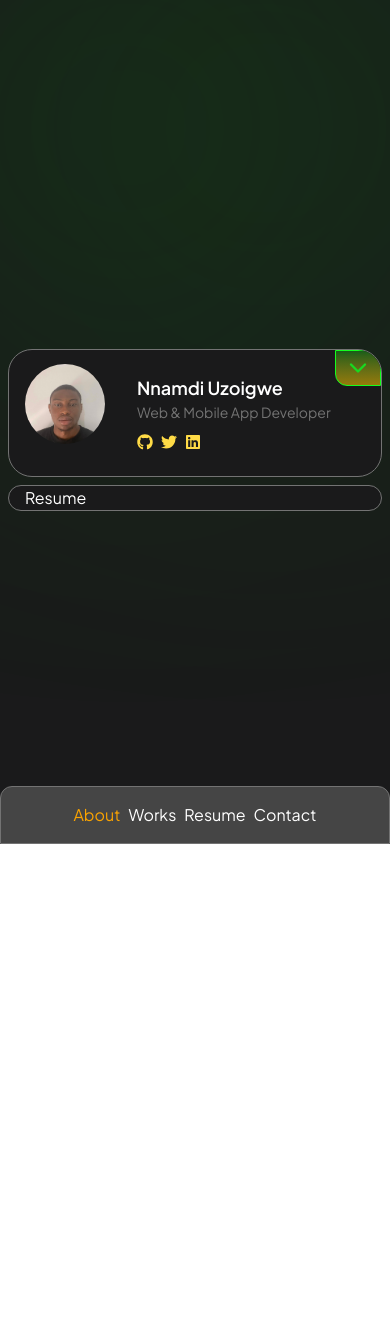
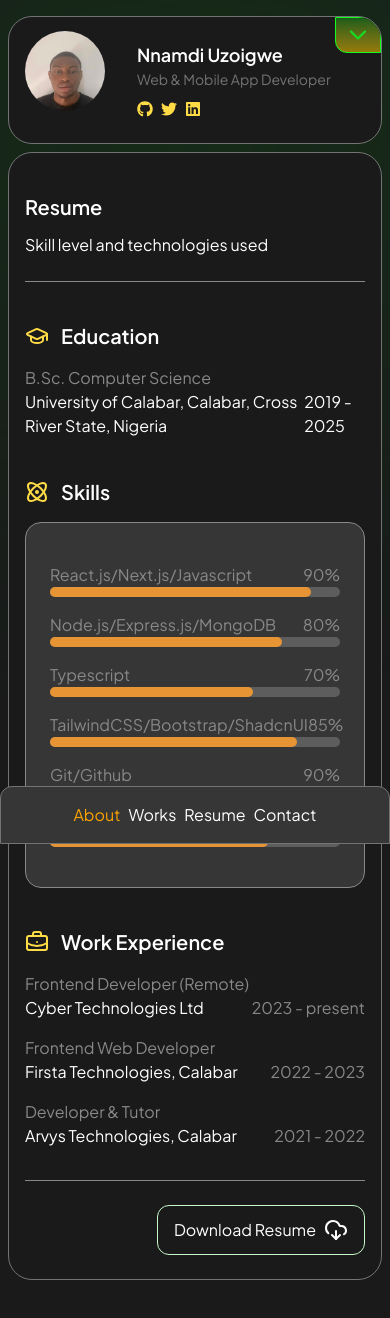
Before and after one commit to Nnamdi-Uzoigwe/Nnamdi-portfolio-site, a React (Vite) app in the folder portfolio-client/: page /resume in a window 390 px wide. Shown: the top 1318 px of the page. Before the commit the page ends 844 px from the top, so only its background shows below. Built offline with nearby package versions, Linux system fonts and the light colour scheme.

Commit message:
resume and contact

```diff
--- a/portfolio-client/src/App.tsx
+++ b/portfolio-client/src/App.tsx
@@ -15,7 +15,7 @@ function App() {
       <div className="absolute top-0 lg:top-20 right-0 w-64 h-64 bg-[#04910c] rounded-full blur-[200px] opacity-60"></div>
       <Router>
         <Sidebar />
-        <main className="w-full bg-[#1a1a1b] z-40 mt-0 lg:mt-[80px] ml-0 lg:ml-[290px] px-4 lg:px-8 rounded-[24px] border-1 border-[#737373]">
+        <main className="w-full bg-[#1a1a1b] z-40 mt-0 lg:mt-[80px] mb-20 lg:mb-0 ml-0 lg:ml-[290px] px-4 lg:px-8 rounded-[24px] border-1 border-[#737373]">
           <div className="flex justify-center">
             <Navigation />
           </div>
--- a/portfolio-client/src/components/Navigation.tsx
+++ b/portfolio-client/src/components/Navigation.tsx
@@ -4,7 +4,7 @@ import { Link } from "react-router-dom";
 export default function Navigation() {
     const [active, setActive] = useState("about")
     return (
-        <div className="bg-[#454545] w-full lg:w-fit py-[16px] border-1 border-[#737373] fixed bottom-0 lg:sticky flex justify-center lg:justify-start gap-2 lg:gap-10 rounded-b-0 lg:rounded-b-[12px] rounded-t-[12px] lg:rounded-t-[12px] px-[24px]">
+        <div className="bg-[#373636] w-full lg:w-fit py-[16px] border-1 border-[#737373] fixed bottom-0 lg:sticky flex justify-center lg:justify-start gap-2 lg:gap-10 rounded-b-0 lg:rounded-b-[12px] rounded-t-[12px] lg:rounded-t-[12px] px-[24px]">
             <Link to="/" onClick={() => setActive("about")} className={`${active === "about" ? "text-[#faa300]" : "text-white"}`}>About</Link>
             <Link to="/works" onClick={() => setActive("works")} className={`${active === "works" ? "text-[#faa300]" : "text-white"}`}>Works</Link>
             <Link to="/resume" onClick={() => setActive("resume")} className={`${active === "resume" ? "text-[#faa300]" : "text-white"}`}>Resume</Link>
--- /dev/null
+++ b/portfolio-client/src/components/Progress.tsx
@@ -0,0 +1,18 @@
+interface ProgressProps {
+    technology: string;
+    level: string;
+}
+
+export default function Progress({technology, level}:ProgressProps) {
+    return (
+        <div className="flex flex-col w-full my-4">
+            <div className="flex justify-between">
+                <h5 className="text-md text-[#888888]">{technology}</h5>
+                <h5 className="text-md text-[#888888]">{level}</h5>
+            </div>
+            <div className="bg-[#5d5d5d] h-[10px] rounded-[40px] w-full">
+                <div className="h-[10px] rounded-[40px] bg-[#e69434]" style={{ width: level }}></div>
+            </div>
+        </div>
+    )
+}
--- a/portfolio-client/src/pages/About.tsx
+++ b/portfolio-client/src/pages/About.tsx
@@ -31,7 +31,7 @@ export default function About() {
   return (
     <div className="mt-10 z-40">
       <header>
-        <h2 className="text-xl lg:text-3xl font-semibold mb-4">About Me</h2>
+        <h2 className="text-xl lg:text-3xl font-semibold mb-3">About Me</h2>
         <p className="leading-7">
           I began my journey as a web developer in 2020, and since then, I've
           continued to grow and evolve as a developer, taking on new challenges
@@ -45,7 +45,7 @@ export default function About() {
         </p>
       </header>
 
-      <div className="pb-20 lg:pb-10">
+      <div className="pb-10">
         <h3 className="text-lg lg:text-2xl font-semibold mb-6">Skills & Expertise</h3>
 
         <div className="grid lg:grid-cols-2 gap-4 lg:gap-6">
--- a/portfolio-client/src/pages/Contact.tsx
+++ b/portfolio-client/src/pages/Contact.tsx
@@ -1,5 +1,50 @@
+import { Send } from "lucide-react";
+
 export default function Contact() {
-    return (
-        <div>Contact</div>
-    )
+  return (
+    <div className="mt-10 mb-10">
+      <header className="mb-6">
+        <h2 className="text-xl lg:text-3xl font-semibold mb-3">Contact</h2>
+        <p className="">Interested in collaborating?</p>
+      </header>
+
+      <div className="flex justify-start">
+        <h1 className="text-[35px] lg:text-[60px] text-[#5d5d5d] font-semibold">
+          LET'S MAKE IT HAPPEN!
+        </h1>
+      </div>
+
+      <form className="bg-[#373636] p-6 rounded-[20px]">
+        <div className="w-full">
+            <p className="mb-1 font-semibold">Full name</p>
+            <input
+                type="text"
+                placeholder="Enter name"
+                className="border-1 border-gray-200 p-2 rounded-[8px] w-full"
+            />
+        </div>
+
+        <div className="w-full mt-6">
+            <p className="mb-1 font-semibold">Email Address</p>
+            <input
+                type="text"
+                placeholder="Enter email"
+                className="border-1 border-gray-200 p-2 rounded-[8px] w-full"
+            />
+        </div>
+
+        <div className="w-full mt-6">
+            <p className="mb-1 font-semibold">Message</p>
+            <textarea
+                placeholder="Write Message"
+                className="border-1 border-gray-200 p-2 h-auto min-h-[150px] rounded-[8px] w-full"
+            ></textarea>
+        </div>
+        <button className="mt-4 rounded-[8px] p-3 w-full flex justify-center cursor-pointer items-center gap-2 bg-gradient-to-r from-[#faa300] to-[#946000]">
+            Send Message
+            <Send />
+        </button>
+      </form>
+    </div>
+  );
 }
--- a/portfolio-client/src/pages/Resume.tsx
+++ b/portfolio-client/src/pages/Resume.tsx
@@ -1,5 +1,121 @@
+import { Atom, BriefcaseBusiness, CloudDownload, GraduationCap } from "lucide-react";
+import Progress from "../components/Progress";
+
 export default function Resume() {
-    return (
-        <div>Resume</div>
-    )
+  const data = [
+    {
+      id: 1,
+      technologies: "React.js/Next.js/Javascript",
+      level: "90%",
+    },
+    {
+      id: 2,
+      technologies: "Node.js/Express.js/MongoDB",
+      level: "80%",
+    },
+    {
+      id: 3,
+      technologies: "Typescript",
+      level: "70%",
+    },
+    {
+      id: 4,
+      technologies: "TailwindCSS/Bootstrap/ShadcnUI",
+      level: "85%",
+    },
+    {
+      id: 5,
+      technologies: "Git/Github",
+      level: "90%",
+    },
+    {
+      id: 6,
+      technologies: "React-Native/NativeWind",
+      level: "75%",
+    },
+  ];
+  return (
+    <div className="mt-10 z-40">
+      <header className="border-b-1 lg:border-b-0 pb-6 lg:pb-0 border-[#888888]">
+        <h2 className="text-xl lg:text-3xl font-semibold mb-3">Resume</h2>
+        <p className="">Skill level and technologies used</p>
+      </header>
+
+      {/* Education */}
+      <div className="mt-10 ">
+        <div className="flex gap-3 items-center mb-4">
+          <GraduationCap className="text-[#ffdb46]" />
+          <h4 className="text-xl font-semibold">Education</h4>
+        </div>
+        <div className="flex justify-between items-end">
+          <div>
+            <h5 className="text-[#888888]">B.Sc. Computer Science</h5>
+            <p>University of Calabar, Calabar, Cross River State, Nigeria</p>
+          </div>
+
+          <div>2019 - 2025</div>
+        </div>
+      </div>
+
+      {/* Skills */}
+      <div className="mt-10">
+        <div className="flex gap-3 items-center mb-4">
+          <Atom className="text-[#ffdb46]" />
+          <h4 className="text-xl font-semibold">Skills</h4>
+        </div>
+        <div className="bg-[#373636] border-1 border-[#888888] rounded-[16px] p-6">
+          {data.map((item) => (
+            <Progress
+              key={item.id}
+              technology={item.technologies}
+              level={item.level}
+            />
+          ))}
+        </div>
+      </div>
+
+      {/* Work Experience */}
+      <div className="mt-10 pb-8 border-b-1 border-[#888888]">
+        <div className="flex gap-3 items-center mb-4">
+          <BriefcaseBusiness className="text-[#ffdb46]" />
+          <h4 className="text-xl font-semibold">Work Experience</h4>
+        </div>
+
+        <div className="flex justify-between items-end">
+          <div>
+            <h5 className="text-[#888888]">Frontend Developer (Remote)</h5>
+            <p>Cyber Technologies Ltd</p>
+          </div>
+
+          <div className="text-[#888888]">2023 - present</div>
+        </div>
+
+        <div className="mt-4 flex justify-between items-end">
+          <div>
+            <h5 className="text-[#888888]">Frontend Web Developer </h5>
+            <p>Firsta Technologies, Calabar</p>
+          </div>
+
+          <div className="text-[#888888]">2022 - 2023</div>
+        </div>
+
+        <div className="mt-4 flex justify-between items-end">
+          <div>
+            <h5 className="text-[#888888]">Developer & Tutor</h5>
+            <p>Arvys Technologies, Calabar</p>
+          </div>
+
+          <div className="text-[#888888]">2021 - 2022</div>
+        </div>
+      </div>
+
+
+      <div className="my-6 flex justify-end">
+        <button className="flex gap-2 py-3 px-4 rounded-xl cursor-pointer border-1 border-[#c6f8c8]">
+            Download Resume
+            <CloudDownload />
+        </button>
+      </div>
+    </div>
+  );
 }
```
